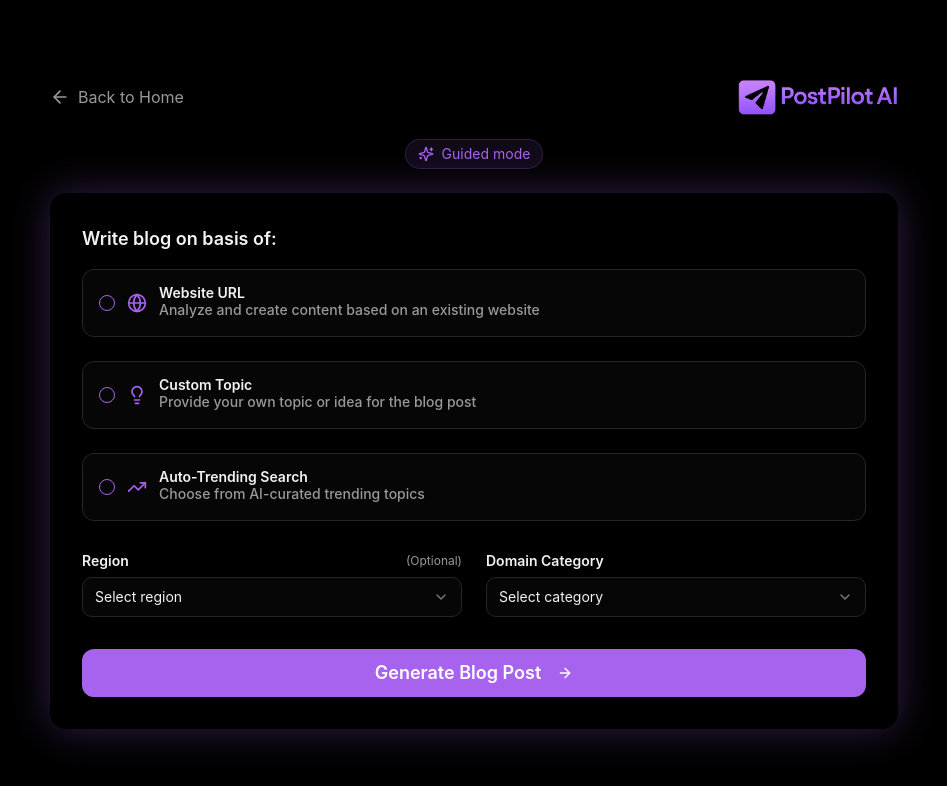
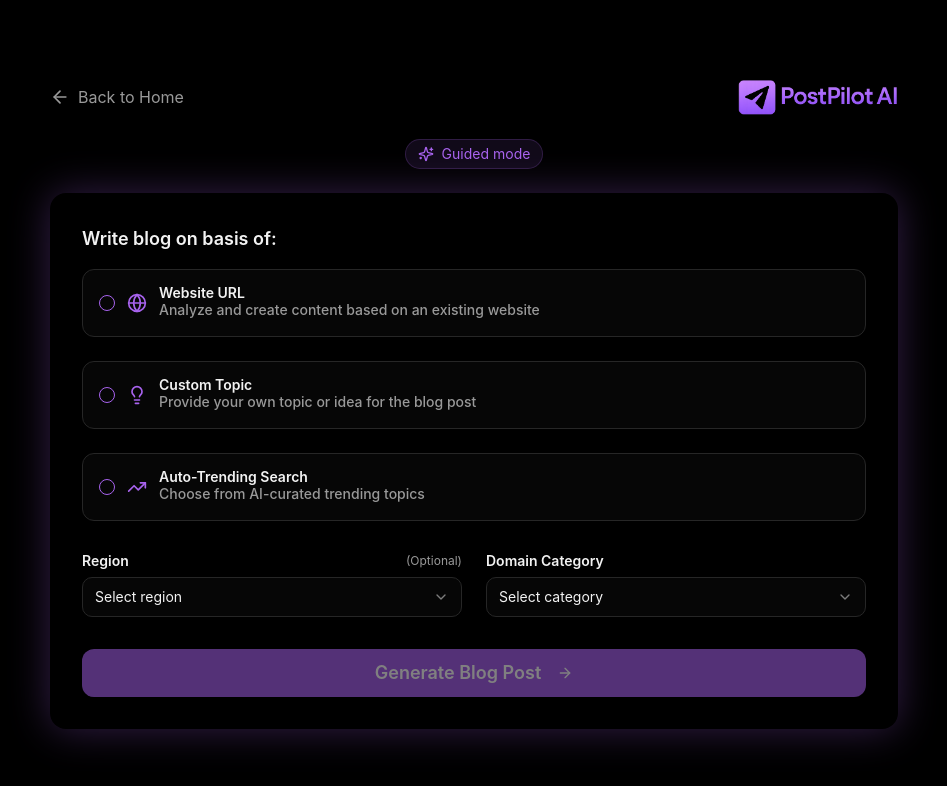
Before and after one commit to JaiKumarSuther/postpioloet-design-one, a React (Vite) app: page /blog-writer in a window 1280 px wide. Shown: the top 786 px of the page, without its empty margins (166-1113 px from the left). Built offline with nearby package versions, Linux system fonts and the light colour scheme.

Commit message:
added form validation

```diff
--- a/src/lib/utils.ts
+++ b/src/lib/utils.ts
@@ -30,3 +30,19 @@ export function normalizeUrl(raw: string): string {
     return trimmed;
   }
 }
+
+// Validates whether a user-entered string can be a proper HTTP(S) URL.
+// This is intentionally permissive with inputs like "example.com" or "www.example.com",
+// but rejects malformed strings and unsupported schemes.
+export function isValidHttpUrl(input: string): boolean {
+  if (!input) return false;
+  try {
+    const candidate = normalizeUrl(input);
+    const url = new URL(candidate);
+    const isHttp = url.protocol === "http:" || url.protocol === "https:";
+    const hasTldLikeHost = /[a-zA-Z0-9-]+\.[a-zA-Z]{2,}/.test(url.hostname);
+    return isHttp && hasTldLikeHost;
+  } catch {
+    return false;
+  }
+}
--- a/src/pages/BlogWriter.tsx
+++ b/src/pages/BlogWriter.tsx
@@ -8,7 +8,7 @@ import { Select, SelectContent, SelectItem, SelectTrigger, SelectValue } from "@
 import { RadioGroup, RadioGroupItem } from "@/components/ui/radio-group";
 import { useToast } from "@/hooks/use-toast";
 import ThreeBackground from "@/components/ThreeBackground";
-import { normalizeUrl } from "@/lib/utils";
+import { normalizeUrl, isValidHttpUrl } from "@/lib/utils";
 
 const BlogWriter = () => {
   const [selectedOption, setSelectedOption] = useState("");
@@ -18,6 +18,7 @@ const BlogWriter = () => {
   const [region, setRegion] = useState("");
   const [category, setCategory] = useState("");
   const [isGenerating, setIsGenerating] = useState(false);
+  const [errors, setErrors] = useState<{ selectedOption?: string; websiteUrl?: string; customTopic?: string; selectedTrend?: string }>({});
   const navigate = useNavigate();
   const { toast } = useToast();
   const location = useLocation();
@@ -45,24 +46,49 @@ const BlogWriter = () => {
     "Green Energy Transition",
   ];
 
+  const onSelectOption = (value: string) => {
+    setSelectedOption(value);
+    // Clear unrelated fields and errors when switching type
+    if (value !== "website") setWebsiteUrl("");
+    if (value !== "custom") setCustomTopic("");
+    if (value !== "trending") setSelectedTrend("");
+    setErrors({});
+  };
+
+  const validate = (): boolean => {
+    const next: { selectedOption?: string; websiteUrl?: string; customTopic?: string; selectedTrend?: string } = {};
+    if (!selectedOption) next.selectedOption = "Please select a blog writing option.";
+    if (selectedOption === "website") {
+      if (!websiteUrl.trim()) next.websiteUrl = "Website URL is required.";
+      else if (!isValidHttpUrl(websiteUrl)) next.websiteUrl = "Enter a valid URL (e.g., example.com)";
+    }
+    if (selectedOption === "custom" && !customTopic.trim()) next.customTopic = "Please enter a topic.";
+    if (selectedOption === "trending" && !selectedTrend) next.selectedTrend = "Please select a trending topic.";
+    setErrors(next);
+    return Object.keys(next).length === 0;
+  };
+
+  const canSubmit = (() => {
+    if (!selectedOption) return false;
+    if (selectedOption === "website") return !!websiteUrl.trim() && isValidHttpUrl(websiteUrl);
+    if (selectedOption === "custom") return !!customTopic.trim();
+    if (selectedOption === "trending") return !!selectedTrend;
+    return false;
+  })();
+
   const handleSubmit = () => {
-    if (!selectedOption) {
-      toast({ title: "Selection Required", description: "Please select a blog writing option.", variant: "destructive" });
+    const ok = validate();
+    if (!ok) {
+      const firstError =
+        errors.selectedOption ||
+        errors.websiteUrl ||
+        errors.customTopic ||
+        errors.selectedTrend;
+      if (firstError) {
+        toast({ title: "Fix validation errors", description: firstError, variant: "destructive" });
+      }
       return;
     }
-    if (selectedOption === "website" && !websiteUrl) {
-      toast({ title: "URL Required", description: "Please enter a website URL.", variant: "destructive" });
-      return;
-    }
-    if (selectedOption === "custom" && !customTopic) {
-      toast({ title: "Topic Required", description: "Please enter a custom topic.", variant: "destructive" });
-      return;
-    }
-    if (selectedOption === "trending" && !selectedTrend) {
-      toast({ title: "Topic Required", description: "Please select a trending topic.", variant: "destructive" });
-      return;
-    }
-
     toast({ title: "Generating Blog", description: "AI is creating your blog post..." });
     setIsGenerating(true);
 
@@ -87,7 +113,7 @@ const BlogWriter = () => {
   const handleCardKeyDown = (e: React.KeyboardEvent<HTMLDivElement>, value: string) => {
     if (e.key === "Enter" || e.key === " ") {
       e.preventDefault();
-      setSelectedOption(value);
+      onSelectOption(value);
     }
   };
 
@@ -133,10 +159,10 @@ const BlogWriter = () => {
         <div className="card-gradient rounded-2xl p-8 mb-8 animate-fade-in shadow-glow">
           <div className="mb-8">
             <Label className="text-lg font-semibold mb-4 block">Write blog on basis of:</Label>
-            <RadioGroup value={selectedOption} onValueChange={setSelectedOption} className="space-y-4">
+            <RadioGroup value={selectedOption} onValueChange={onSelectOption} className="space-y-4">
               <div
                 className={`${optionCardBase} ${selectedOption === "website" ? "border-primary/60 shadow-glow" : "border-border hover:border-primary/50"}`}
-                onClick={() => setSelectedOption("website")}
+                onClick={() => onSelectOption("website")}
                 onKeyDown={(e) => handleCardKeyDown(e, "website")}
                 role="button"
                 tabIndex={0}
@@ -153,7 +179,7 @@ const BlogWriter = () => {
 
               <div
                 className={`${optionCardBase} ${selectedOption === "custom" ? "border-primary/60 shadow-glow" : "border-border hover:border-primary/50"}`}
-                onClick={() => setSelectedOption("custom")}
+                onClick={() => onSelectOption("custom")}
                 onKeyDown={(e) => handleCardKeyDown(e, "custom")}
                 role="button"
                 tabIndex={0}
@@ -170,7 +196,7 @@ const BlogWriter = () => {
 
               <div
                 className={`${optionCardBase} ${selectedOption === "trending" ? "border-primary/60 shadow-glow" : "border-border hover:border-primary/50"}`}
-                onClick={() => setSelectedOption("trending")}
+                onClick={() => onSelectOption("trending")}
                 onKeyDown={(e) => handleCardKeyDown(e, "trending")}
                 role="button"
                 tabIndex={0}
@@ -190,14 +216,30 @@ const BlogWriter = () => {
           {selectedOption === "website" && (
             <div className="mb-6 animate-slide-in">
               <Label htmlFor="url" className="block mb-2 font-semibold">Website URL</Label>
-              <Input id="url" type="text" placeholder="example.com or www.example.com" value={websiteUrl} onChange={(e) => setWebsiteUrl(e.target.value)} className="bg-card/40 border border-border hover:border-primary/50 focus:border-primary placeholder:text-muted-foreground" />
+              <Input
+                id="url"
+                type="text"
+                placeholder="example.com or www.example.com"
+                value={websiteUrl}
+                onChange={(e) => setWebsiteUrl(e.target.value)}
+                className={`bg-card/40 border ${errors.websiteUrl ? "border-red-500 focus:border-red-500" : "border-border hover:border-primary/50 focus:border-primary"} placeholder:text-muted-foreground`}
+              />
+              {errors.websiteUrl && <p className="mt-2 text-sm text-destructive">{errors.websiteUrl}</p>}
             </div>
           )}
 
           {selectedOption === "custom" && (
             <div className="mb-6 animate-slide-in">
               <Label htmlFor="topic" className="block mb-2 font-semibold">Custom Topic</Label>
-              <Input id="topic" type="text" placeholder="Enter your blog topic or idea..." value={customTopic} onChange={(e) => setCustomTopic(e.target.value)} className="bg-card/40 border border-border hover:border-primary/50 focus:border-primary placeholder:text-muted-foreground" />
+              <Input
+                id="topic"
+                type="text"
+                placeholder="Enter your blog topic or idea..."
+                value={customTopic}
+                onChange={(e) => setCustomTopic(e.target.value)}
+                className={`bg-card/40 border ${errors.customTopic ? "border-red-500 focus:border-red-500" : "border-border hover:border-primary/50 focus:border-primary"} placeholder:text-muted-foreground`}
+              />
+              {errors.customTopic && <p className="mt-2 text-sm text-destructive">{errors.customTopic}</p>}
             </div>
           )}
 
@@ -219,6 +261,7 @@ const BlogWriter = () => {
                   );
                 })}
               </div>
+              {errors.selectedTrend && <p className="mt-3 text-sm text-destructive">{errors.selectedTrend}</p>}
             </div>
           )}
 
@@ -258,7 +301,7 @@ const BlogWriter = () => {
             </div>
           </div>
 
-          <Button onClick={handleSubmit} disabled={isGenerating} className={`w-full button-gradient text-lg py-6 rounded-lg font-semibold text-primary-foreground transition-all ${isGenerating ? "opacity-80 cursor-not-allowed" : "hover:scale-105"}`}>
+          <Button onClick={handleSubmit} disabled={isGenerating || !canSubmit} className={`w-full button-gradient text-lg py-6 rounded-lg font-semibold text-primary-foreground transition-all ${isGenerating || !canSubmit ? "opacity-80 cursor-not-allowed" : "hover:scale-105"}`}>
             {isGenerating ? "Generating..." : "Generate Blog Post"} {!isGenerating && <ArrowRight className="w-5 h-5 ml-2" />}
           </Button>
         </div>
```
